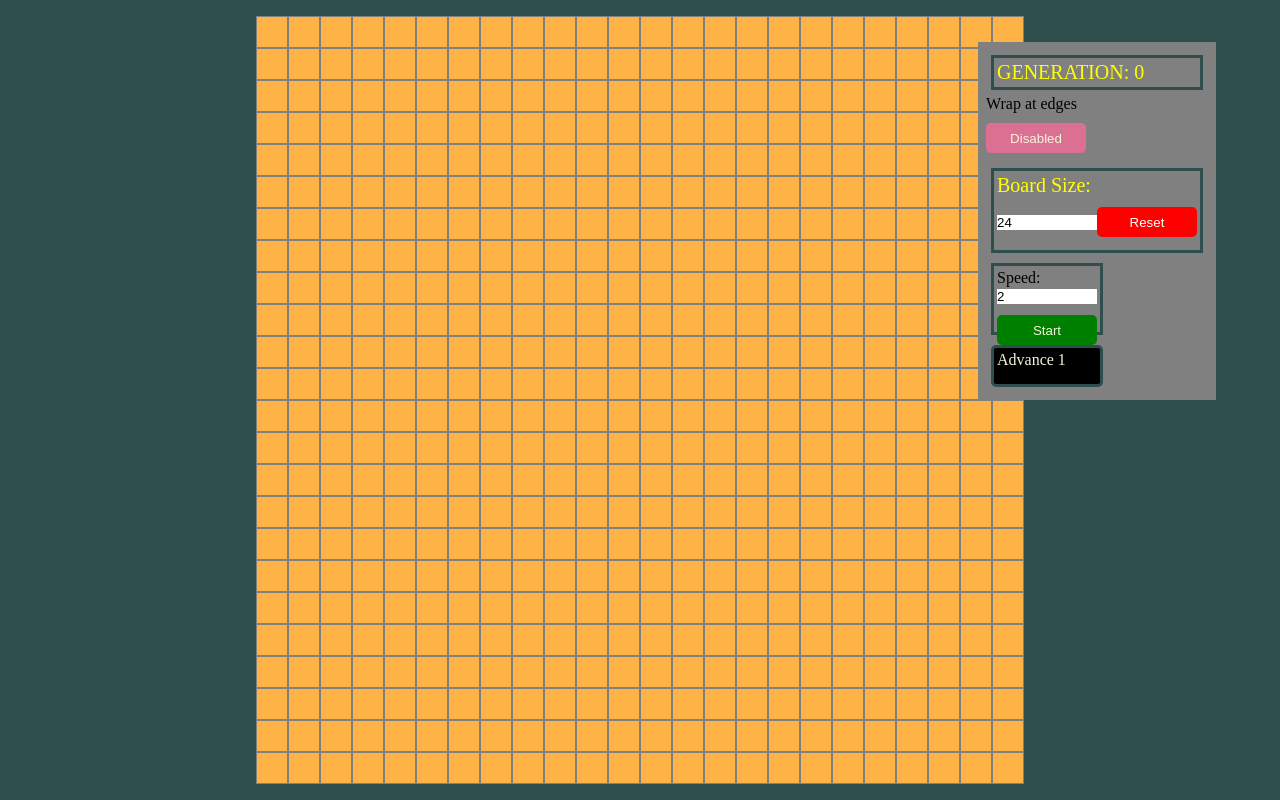
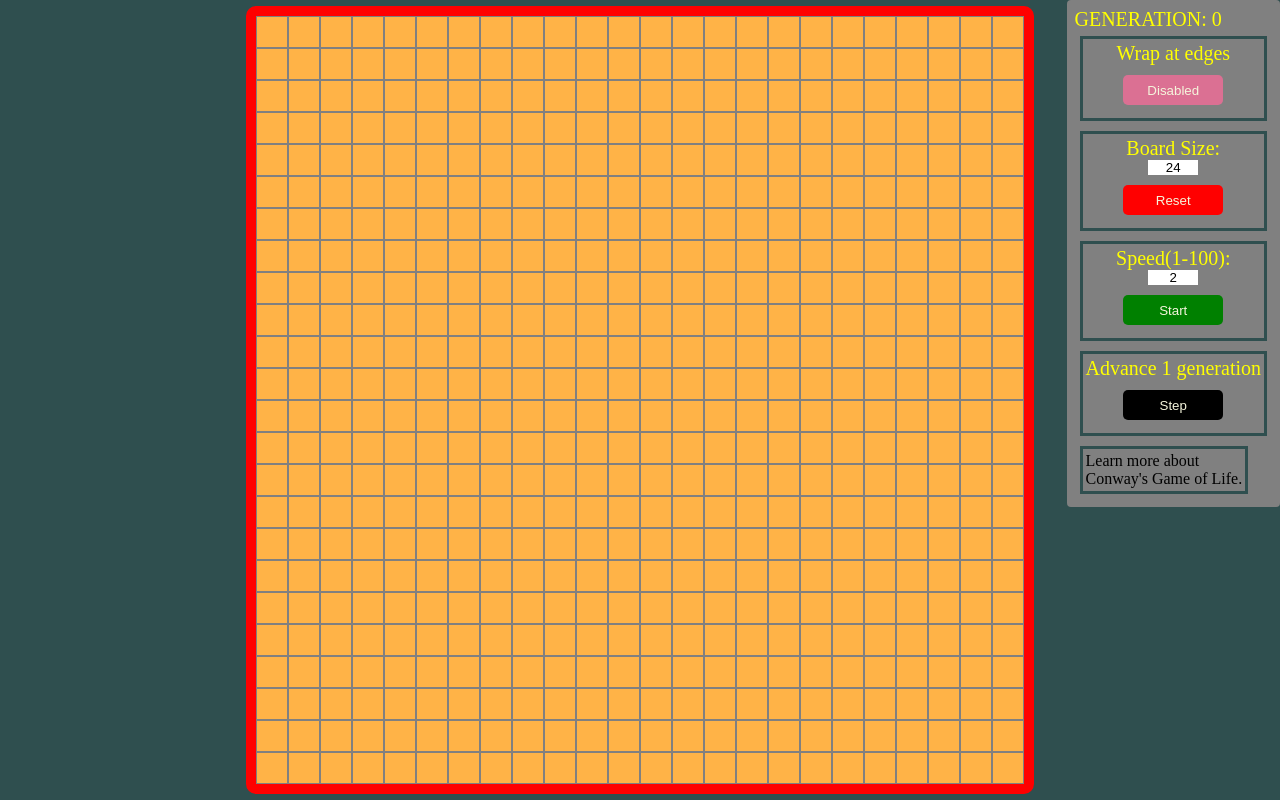
Before and after one commit to pkaodev/Game-of-Life, a React (Create React App) app in the folder game-of-life/: page / in a window 1280 px wide. Built offline with nearby package versions, Linux system fonts and the light colour scheme.

Commit message:
updated terminal to look less terrible.  added link to wiki

```diff
--- a/game-of-life/src/Components/Board.js
+++ b/game-of-life/src/Components/Board.js
@@ -1,28 +1,30 @@
-import React, { useState, useContext, useEffect } from "react";
-import { create2DArray } from "../utils/utils";
+import React, { useContext } from "react";
+
 import BoardContext from "../contexts/boardContext";
 
 export default function Board() {
-  const {board, setBoard} = useContext(BoardContext);
+  const { board, setBoard, wrapping } = useContext(BoardContext);
 
   //changes clicked cell to alive or dead
   const handleBoardClick = (rowIndex, cellIndex) => {
-    const newBoard = board.map( row => {
+    const newBoard = board.map((row) => {
       return row.slice();
-    })
+    });
     if (newBoard[rowIndex][cellIndex] === 0) {
-    newBoard[rowIndex][cellIndex] = 1;
+      newBoard[rowIndex][cellIndex] = 1;
     } else {
-    newBoard[rowIndex][cellIndex] = 0;
+      newBoard[rowIndex][cellIndex] = 0;
     }
     setBoard(newBoard);
-  }
-
-
-
+  };
 
   return (
-    <div className="board">
+    <div
+      className="board"
+      style={
+        wrapping ? null : { border: "solid red 10px", borderRadius: "10px" }
+      }
+    >
       {board.map((row, rowIndex) => {
         return (
           <div className="row" key={rowIndex}>
@@ -31,7 +33,9 @@ export default function Board() {
                 <div
                   className={`cell
                   ${cell ? "cell--alive" : "cell--dead"}`}
-                  onClick = {() => {handleBoardClick(rowIndex, cellIndex)}}
+                  onClick={() => {
+                    handleBoardClick(rowIndex, cellIndex);
+                  }}
                   key={cellIndex}
                 ></div>
               );
--- a/game-of-life/src/Components/Buttons/AdvanceButton.js
+++ b/game-of-life/src/Components/Buttons/AdvanceButton.js
@@ -5,8 +5,10 @@ import { createNextGeneration, createNextGenerationWrapping} from "../../utils/u
 export default function AdvanceButton() {
   const { board, setBoard , wrapping, generation, setGeneration} = useContext(BoardContext);
   return (
-    <div
-      className="basic-border button advance-button"
+    <div className='button-holder'>
+      <p className='text--terminal'>Advance 1 generation</p>
+    <button
+      className="basic-border button"
       onClick={() => {
         if (!wrapping) {
         createNextGeneration(board, setBoard, generation, setGeneration);
@@ -17,7 +19,8 @@ export default function AdvanceButton() {
 
       }}
     >
-        Advance 1
+        Step
+    </button>
     </div>
   );
 }
--- a/game-of-life/src/Components/Buttons/AutoButtons.js
+++ b/game-of-life/src/Components/Buttons/AutoButtons.js
@@ -32,8 +32,8 @@ export default function AutoButtons() {
 
 
   return (
-    <div className="basic-border auto-buttons">
-      <p classname='text--terminal'>Speed:</p>
+    <div className="button-holder">
+      <p className='text--terminal'>Speed(1-100):</p>
 
       <input
         className="input--speed"
--- a/game-of-life/src/Components/Buttons/ButtonHolder.js
+++ /dev/null
@@ -1,18 +0,0 @@
-import React from 'react'
-import AdvanceButton from './AdvanceButton'
-import AutoButtons from './AutoButtons'
-import CreateBoardButtons from './CreateBoardButtons'
-import TextGeneration from './TextGeneration'
-import WrappingButton from './WrappingButton'
-
-export default function ButtonHolder() {
-  return (
-    <div className='button-holder'>
-        <TextGeneration />
-        <WrappingButton />
-        <CreateBoardButtons />
-        <AutoButtons />
-        <AdvanceButton />
-    </div>
-  )
-}
--- a/game-of-life/src/Components/Buttons/CreateBoardButtons.js
+++ b/game-of-life/src/Components/Buttons/CreateBoardButtons.js
@@ -20,7 +20,7 @@ export default function CreateBoardButtons() {
   };
 
   return (
-    <div className='basic-border'>
+    <div className='button-holder'>
       <p className='text--terminal'>Board Size:</p>
       <input
         className="input--board-size"
--- a/game-of-life/src/Components/Buttons/TextGeneration.js
+++ b/game-of-life/src/Components/Buttons/TextGeneration.js
@@ -4,6 +4,6 @@ import BoardContext from '../../contexts/boardContext'
 export default function TextGeneration() {
     const { generation } = useContext(BoardContext)
   return (
-    <p className='text--terminal text--important basic-border'>GENERATION: {generation}</p>
+    <p className='text--terminal text--important'>GENERATION: {generation}</p>
   )
 }
--- a/game-of-life/src/Components/Buttons/WrappingButton.js
+++ b/game-of-life/src/Components/Buttons/WrappingButton.js
@@ -11,12 +11,12 @@ export default function WrappingButton() {
 
     console.log('HI-->',`wrapping-button-${wrapping}` )
 
-  return <>
-  <p className='button-text'>Wrap at edges</p>
+  return <div className='button-holder'>
+  <p className='text--terminal'>Wrap at edges</p>
   <button
   className={`button wrapping-button-${wrapping}`}
   onClick={()=>{setWrapping(!wrapping)}}>
     {`${!wrapping ? 'Disabled' : 'Enabled'}`}
     </button>
-  </>
+  </div>
 }
--- a/game-of-life/src/Components/Game.js
+++ b/game-of-life/src/Components/Game.js
@@ -2,7 +2,7 @@ import React, { useState, useEffect } from "react";
 import Board from "./Board";
 import { create2DArray } from "../utils/utils";
 import BoardContext from "../contexts/boardContext";
-import ButtonHolder from "./Buttons/ButtonHolder";
+import HolderHolder from "./HolderHolder";
 
 export default function Game() {
   //create state for boardSize
@@ -28,7 +28,7 @@ export default function Game() {
     <BoardContext.Provider value={{ isRunning, setIsRunning, board, setBoard, boardSize, setBoardSize, generation, setGeneration, wrapping, setWrapping }}>
     <>
       <Board />
-      <ButtonHolder />
+      <HolderHolder />
     </>
     </BoardContext.Provider>
   );
--- /dev/null
+++ b/game-of-life/src/Components/HolderHolder.js
@@ -0,0 +1,20 @@
+import React from 'react'
+import AdvanceButton from './Buttons/AdvanceButton'
+import AutoButtons from './Buttons/AutoButtons'
+import CreateBoardButtons from './Buttons/CreateBoardButtons'
+import TextGeneration from './Buttons/TextGeneration'
+import WrappingButton from './Buttons/WrappingButton'
+import InfoBox from './InfoBox'
+
+export default function HolderHolder() {
+  return (
+    <div className='holder-holder'>
+        <TextGeneration />
+        <WrappingButton />
+        <CreateBoardButtons />
+        <AutoButtons />
+        <AdvanceButton />
+        <InfoBox />
+    </div>
+  )
+}
--- /dev/null
+++ b/game-of-life/src/Components/InfoBox.js
@@ -0,0 +1,14 @@
+import React from 'react'
+
+export default function InfoBox() {
+    const openWiki = () => {
+        window.open('https://en.wikipedia.org/wiki/Conway%27s_Game_of_Life', '_blank')
+    }
+
+  return (
+    <div className='button-holder info-box' onClick={()=>openWiki()}>
+        Learn more about <br />
+        Conway's Game of Life.
+    </div>
+  )
+}
--- a/game-of-life/src/style.css
+++ b/game-of-life/src/style.css
@@ -58,21 +58,13 @@
   background-color: black;
   color: #f5f5dc;
   margin: 10px 0px;
-}
-
-
-.advance-button {
   width: 100px;
   height: 30px;
 }
 
-.auto-buttons {
-  width: 100px;
-  height: 60px;
-}
-
 .input--speed {
-  width: 100px;
+  width: 50px;
+  text-align: center;
 }
 
 .start-stop-button-true {
@@ -104,25 +96,34 @@
 
 }
 .input--board-size {
-  width: 100px;
+  width: 50px;
+  text-align: center;
 }
 .reset-button {
   width: 100px;
   height: 30px;
   background-color: red;
-  color: white;
   border-radius: 5px;
   cursor: pointer;
 }
-
-.button-holder {
+.holder-holder {
   background-color: grey;
   padding: 1vmin;
   position: fixed;
-  right: 5%;
-  bottom: 50%;
+  right: 0%;
+  top: 0%;
   display: flex;
   flex-direction: column;
+  border-radius: 0.5vmin;
+}
+.button-holder {
+  display: flex;
+  flex-direction: column;
+  justify-content: center;
+  align-items: center;
+  border: 3px solid darkslategrey;
+  padding: 3px;
+  margin: 5px;
 }
 .text--terminal{
   font-size: 20px;
@@ -132,9 +133,7 @@
   font-weight: bold;
 }
 
-.basic-border{
-  border: 3px solid darkslategrey;
-  padding: 3px;
-  margin: 5px;
-
+.info-box {
+  width: fit-content;
+  cursor: pointer;
 }
```
